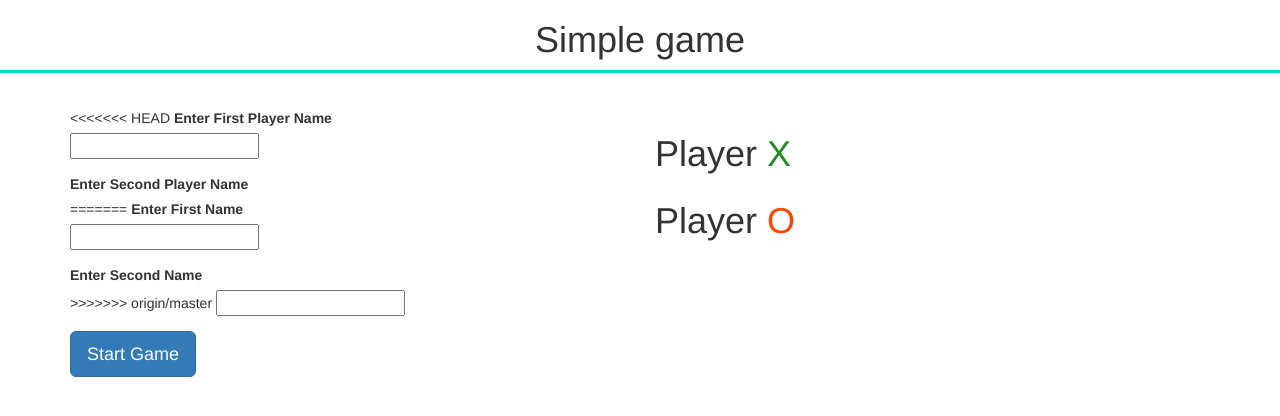
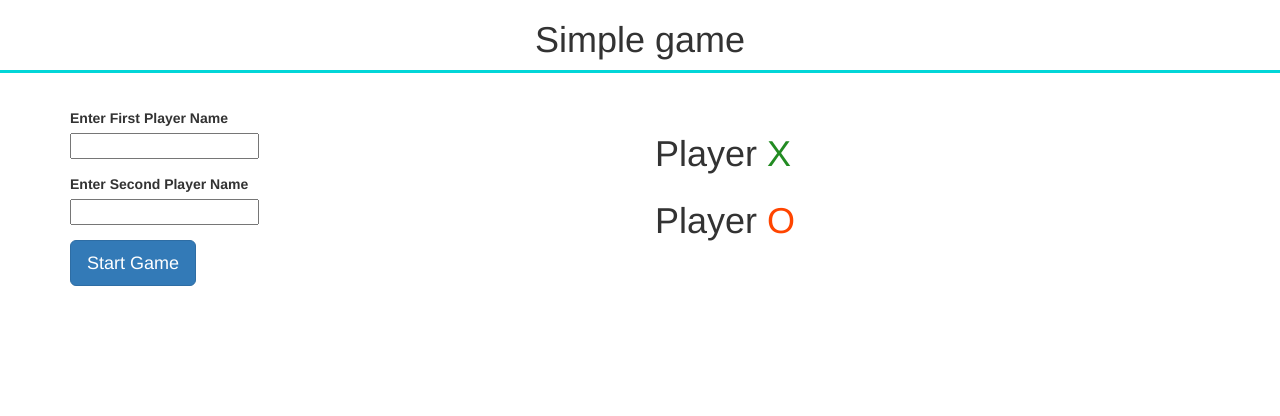
Before and after one commit to katlavan/Hire_test, a website: page app/index.html at #/view1 in a window 1280 px wide. Drawn offline with Linux system fonts and the light colour scheme.

Commit message:
Some refreshing

```diff
--- a/app/view1/view1.html
+++ b/app/view1/view1.html
@@ -2,19 +2,12 @@
     <div class="row">
     <div class="col-md-6">
         <div class="form-group">
-<<<<<<< HEAD
             <label for="pl1">Enter First Player Name</label><br/>
             <input type="text" name="pl1" ng-model="data.pl1"/>
         </div>
         <div class="form-group">
             <label for="pl2">Enter Second Player Name </label><br/>
-=======
-            <label for="pl1">Enter First Name</label><br/>
-            <input type="text" name="pl1" ng-model="data.pl1"/>
-        </div>
-        <div class="form-group">
-            <label for="pl2">Enter Second Name </label><br/>
->>>>>>> origin/master
+
             <input type="text" name="pl2" ng-model="data.pl2"/>
         </div>
         <a href="#/game"><button type="button" class="btn btn-primary btn-lg">Start Game</button></a>
```
